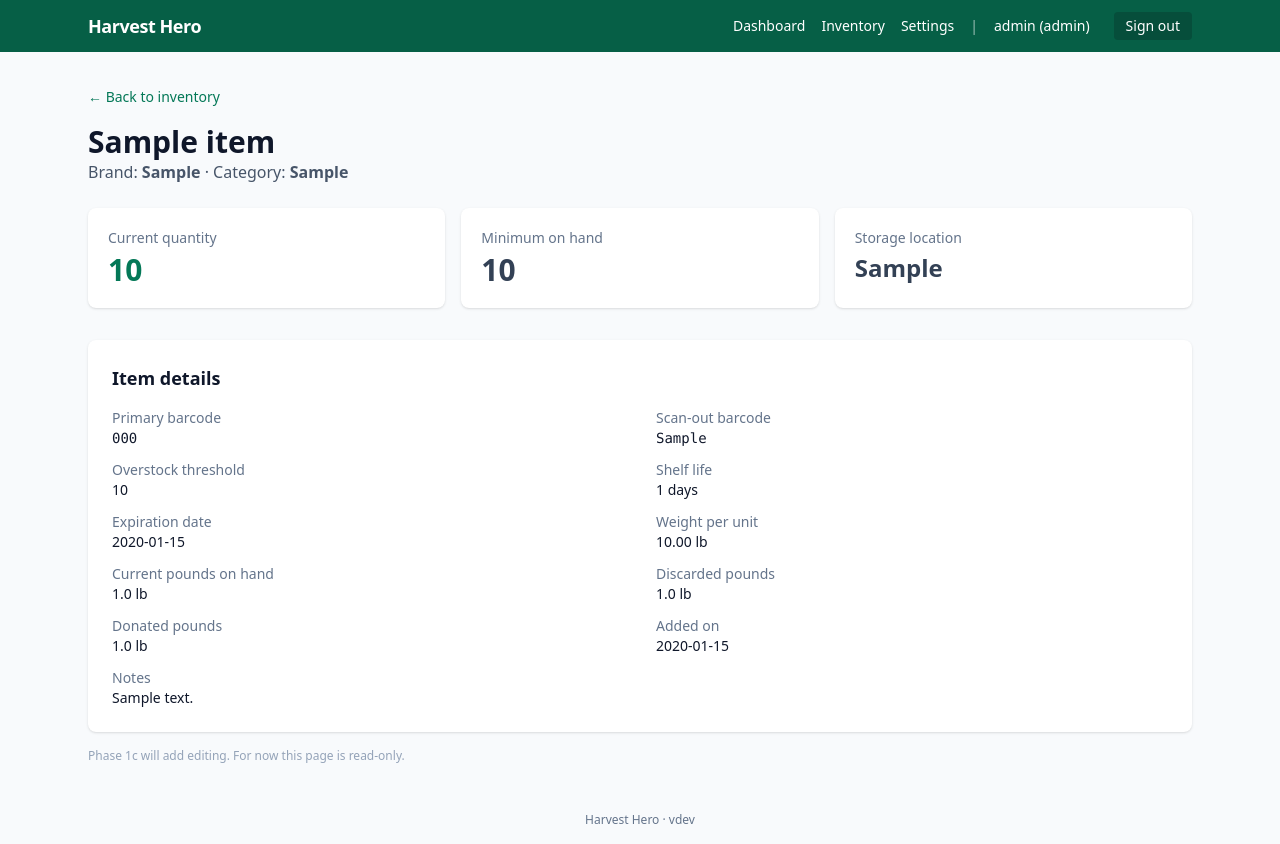
After one commit to oclemons/HarvestHero, a Flask app: page /inventory/1 in a window 1280 px wide. The commit adds this page. Run offline with Flask 3, Linux system fonts and the light colour scheme; a user stored in the database is signed in; tables that the repository leaves empty hold one stand-in row (values such as "Sample post"); some libraries are stand-ins or nearby versions.

Commit message:
Phase 1b + fly-deploy CI: inventory list/detail + auto-deploy on push
Two independent tracks in one commit.

── Track A: .github/workflows/fly-deploy.yml
Auto-deploy the web app to Fly.io on every push to main that touches
web/, database.py, auth.py, paths.py, or this workflow file. Uses
superfly/flyctl-actions and --remote-only so the Docker image builds
on Fly's builder, not on GitHub. concurrency group + cancel-in-progress
so a rapid push flurry does one deploy, not five.

Also accepts workflow_dispatch with a "type deploy to confirm" input,
so a stuck GitHub App or manual redeploy is a one-click affair.

Needs one repo secret to work:
   flyctl tokens create deploy --app harvest-hero-pantry
   -> paste into GitHub repo Settings > Secrets > Actions
      as FLY_API_TOKEN.

── Track B: web/routes/inventory.py + templates
Two read-only pages. Same Database class as the desktop app, so both
frontends agree on inventory.

* GET /inventory/          list view
    - server-side search box (?q=...) hits Database.get_all_items(search)
    - low-stock rows are amber-tinted and get a "Low" pill
      (definition matches database.get_low_stock_items:
       minimum_stock > 0 AND current_quantity < minimum_stock)
    - 25 rows per page, ?page=N navigation; count/page footer
    - clicking a row navigates to /inventory/<id>
* GET /inventory/<id>      detail view
    - three quick-stat cards up top (qty, min, location)
    - a full details grid: barcode, brand, category, expiration,
      shelf life, weight, current/donated/discarded pounds, notes,
      created_at
    - large "Low stock" pill if the item qualifies
    - 404 if the id doesn't exist
* Nav bar gets an Inventory link; dashboard cards link to /inventory
* 7 flask-test-client tests (auth gate, list contents, search filter,
  low-stock badge, detail fields, detail 404, pagination boundary)

── Verified locally
* 14/14 unit tests pass (7 change-password + 7 inventory)
* Manual smoke test with a seeded scratch DB:
    - login works
    - /inventory renders 2 items, Low badge on the below-min one
    - /inventory/?q=diapers filters correctly
    - /inventory/<id> shows every seeded field including notes

Generated with [Devin](https://devin.ai)

Co-Authored-By: Devin <158243242+devin-ai-integration[bot]@users.noreply.github.com>

```diff
--- a/web/app.py
+++ b/web/app.py
@@ -41,9 +41,11 @@ def create_app(config: type = Config) -> Flask:
     from routes.auth      import bp as auth_bp
     from routes.dashboard import bp as dashboard_bp
     from routes.account   import bp as account_bp
+    from routes.inventory import bp as inventory_bp
     app.register_blueprint(auth_bp)
     app.register_blueprint(dashboard_bp)
     app.register_blueprint(account_bp)
+    app.register_blueprint(inventory_bp)
 
     # ── Root redirect ───────────────────────────────────────────
     @app.route("/")
--- /dev/null
+++ b/web/routes/inventory.py
@@ -0,0 +1,99 @@
+"""Inventory list + item detail.
+
+Phase 1b: read-only. Add / edit / delete arrive in Phase 1c.
+
+The list view leans on ``Database.get_all_items(search)`` — the same
+query the desktop app uses — so the two frontends can never disagree
+about which items exist. Filtering happens in SQL via the shared query;
+pagination happens in Python since the current dataset is small and
+adding SQL-level LIMIT/OFFSET would mean touching database.py.
+"""
+
+from __future__ import annotations
+
+from math import ceil
+
+from flask import Blueprint, abort, render_template, request
+from flask_login import login_required
+
+from database import Database
+
+
+bp = Blueprint("inventory", __name__, url_prefix="/inventory")
+
+_db = Database()
+
+# How many items to show per page in the list view. Keeps the initial
+# HTML tiny (< 100 rows) even for pantries that grow to thousands.
+_PAGE_SIZE = 25
+
+
+@bp.route("/")
+@login_required
+def list_items():
+    search = (request.args.get("q") or "").strip()
+
+    # get_all_items handles empty-string search fine (returns everything).
+    all_items = _db.get_all_items(search) or []
+
+    total_matches = len(all_items)
+    total_pages   = max(1, ceil(total_matches / _PAGE_SIZE))
+
+    try:
+        page = max(1, int(request.args.get("page", "1")))
+    except ValueError:
+        page = 1
+    page = min(page, total_pages)
+
+    start = (page - 1) * _PAGE_SIZE
+    end   = start + _PAGE_SIZE
+    page_items = all_items[start:end]
+
+    return render_template(
+        "inventory/list.html",
+        items=page_items,
+        search=search,
+        page=page,
+        total_pages=total_pages,
+        total_matches=total_matches,
+        page_size=_PAGE_SIZE,
+        low_stock_ids=_low_stock_id_set(),
+    )
+
+
+@bp.route("/<int:item_id>")
+@login_required
+def detail(item_id: int):
+    item = _db.get_item_by_id(item_id)
+    if not item:
+        abort(404)
+    return render_template("inventory/detail.html",
+                           item=item,
+                           is_low=_is_low_stock(item))
+
+
+# ─────────────────────────────────────────────────────────────────
+# Helpers
+# ─────────────────────────────────────────────────────────────────
+
+def _low_stock_id_set() -> set[int]:
+    """IDs of every item currently at/below its minimum stock threshold.
+
+    Used to badge rows on the list view without doing an N+1 database
+    hit per row. Cached per request implicitly by not caching at all —
+    a single call to get_low_stock_items is cheap on this dataset."""
+    try:
+        return {row["id"] for row in _db.get_low_stock_items() or []}
+    except Exception:
+        return set()
+
+
+def _is_low_stock(item: dict) -> bool:
+    """Match the SQL definition in database.get_low_stock_items:
+    minimum_stock > 0 AND current_quantity < minimum_stock."""
+    try:
+        qty = int(item.get("current_quantity") or 0)
+        min_stock = int(item.get("minimum_stock") or 0)
+        return min_stock > 0 and qty < min_stock
+    except (TypeError, ValueError):
+        return False
--- a/web/templates/base.html
+++ b/web/templates/base.html
@@ -31,6 +31,7 @@
       </a>
       <nav class="flex items-center gap-4 text-sm">
         <a href="{{ url_for('dashboard.home') }}" class="hover:underline">Dashboard</a>
+        <a href="{{ url_for('inventory.list_items') }}" class="hover:underline">Inventory</a>
         <a href="{{ url_for('account.settings') }}" class="hover:underline">Settings</a>
         <span class="opacity-60">|</span>
         <span>{{ current_user.username }} ({{ current_user.role }})</span>
--- /dev/null
+++ b/web/templates/inventory/detail.html
@@ -0,0 +1,135 @@
+{% extends "base.html" %}
+{% block title %}{{ item.item_name }} &middot; Harvest Hero{% endblock %}
+
+{% block content %}
+<div class="mb-4">
+  <a href="{{ url_for('inventory.list_items') }}"
+     class="text-sm text-emerald-700 hover:underline">
+    &larr; Back to inventory
+  </a>
+</div>
+
+<div class="flex flex-wrap items-start justify-between gap-4 mb-6">
+  <div>
+    <h1 class="text-3xl font-bold text-slate-900">{{ item.item_name }}</h1>
+    <p class="text-slate-600">
+      {% if item.brand %}Brand: <span class="font-semibold">{{ item.brand }}</span>{% endif %}
+      {% if item.category %}
+        {% if item.brand %} &middot; {% endif %}
+        Category: <span class="font-semibold">{{ item.category }}</span>
+      {% endif %}
+    </p>
+  </div>
+
+  {% if is_low %}
+    <span class="inline-block rounded bg-amber-200 text-amber-900 text-sm font-semibold
+                 px-3 py-1 uppercase tracking-wide">
+      Low stock
+    </span>
+  {% endif %}
+</div>
+
+<div class="grid grid-cols-1 md:grid-cols-3 gap-4 mb-8">
+  <div class="bg-white rounded-lg shadow p-5">
+    <div class="text-slate-500 text-sm">Current quantity</div>
+    <div class="text-3xl font-bold {{ 'text-amber-700' if is_low else 'text-emerald-700' }} mt-1">
+      {{ item.current_quantity }}
+    </div>
+  </div>
+  <div class="bg-white rounded-lg shadow p-5">
+    <div class="text-slate-500 text-sm">Minimum on hand</div>
+    <div class="text-3xl font-bold text-slate-700 mt-1">{{ item.minimum_stock }}</div>
+  </div>
+  <div class="bg-white rounded-lg shadow p-5">
+    <div class="text-slate-500 text-sm">Storage location</div>
+    <div class="text-2xl font-semibold text-slate-700 mt-1">
+      {{ item.storage_location or '—' }}
+    </div>
+  </div>
+</div>
+
+<section class="bg-white rounded-lg shadow p-6">
+  <h2 class="text-lg font-semibold text-slate-900 mb-4">Item details</h2>
+  <dl class="grid grid-cols-1 sm:grid-cols-2 gap-x-8 gap-y-3 text-sm">
+
+    <div>
+      <dt class="text-slate-500">Primary barcode</dt>
+      <dd class="font-mono text-slate-900">{{ item.barcode }}</dd>
+    </div>
+    {% if item.barcode_out %}
+    <div>
+      <dt class="text-slate-500">Scan-out barcode</dt>
+      <dd class="font-mono text-slate-900">{{ item.barcode_out }}</dd>
+    </div>
+    {% endif %}
+
+    <div>
+      <dt class="text-slate-500">Overstock threshold</dt>
+      <dd class="text-slate-900">{{ item.overstock_threshold or '—' }}</dd>
+    </div>
+    <div>
+      <dt class="text-slate-500">Shelf life</dt>
+      <dd class="text-slate-900">
+        {% if item.shelf_life_days %}
+          {{ item.shelf_life_days }} days
+        {% else %}—{% endif %}
+      </dd>
+    </div>
+
+    <div>
+      <dt class="text-slate-500">Expiration date</dt>
+      <dd class="text-slate-900">{{ item.expiration_date or '—' }}</dd>
+    </div>
+    <div>
+      <dt class="text-slate-500">Weight per unit</dt>
+      <dd class="text-slate-900">
+        {% if item.weight_per_unit %}
+          {{ '%.2f'|format(item.weight_per_unit) }} lb
+        {% else %}—{% endif %}
+      </dd>
+    </div>
+
+    <div>
+      <dt class="text-slate-500">Current pounds on hand</dt>
+      <dd class="text-slate-900">
+        {% if item.current_pounds %}
+          {{ '%.1f'|format(item.current_pounds) }} lb
+        {% else %}—{% endif %}
+      </dd>
+    </div>
+    <div>
+      <dt class="text-slate-500">Discarded pounds</dt>
+      <dd class="text-slate-900">
+        {% if item.discarded_pounds %}
+          {{ '%.1f'|format(item.discarded_pounds) }} lb
+        {% else %}—{% endif %}
+      </dd>
+    </div>
+
+    <div>
+      <dt class="text-slate-500">Donated pounds</dt>
+      <dd class="text-slate-900">
+        {% if item.donated_pounds %}
+          {{ '%.1f'|format(item.donated_pounds) }} lb
+        {% else %}—{% endif %}
+      </dd>
+    </div>
+    <div>
+      <dt class="text-slate-500">Added on</dt>
+      <dd class="text-slate-900">{{ item.created_at }}</dd>
+    </div>
+
+    {% if item.notes %}
+    <div class="sm:col-span-2">
+      <dt class="text-slate-500">Notes</dt>
+      <dd class="whitespace-pre-line text-slate-900">{{ item.notes }}</dd>
+    </div>
+    {% endif %}
+
+  </dl>
+</section>
+
+<p class="text-xs text-slate-400 mt-4">
+  Phase 1c will add editing. For now this page is read-only.
+</p>
+{% endblock %}
```
Also changed, not shown: web/templates/dashboard.html (+11 -6 lines), web/templates/inventory/list.html (added, +114 -0 lines), web/tests/test_inventory.py (added, +140 -0 lines), .github/workflows/fly-deploy.yml (added).
